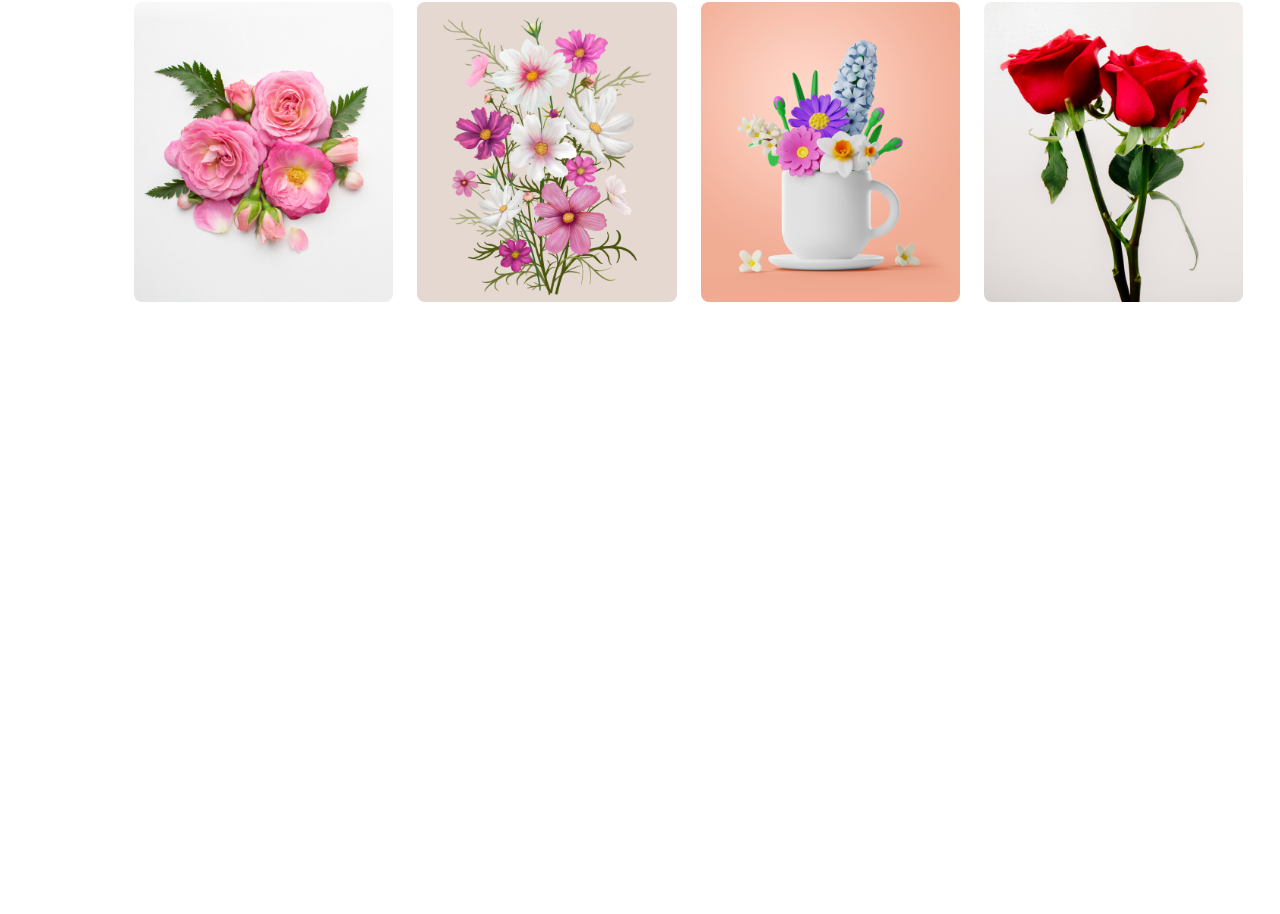
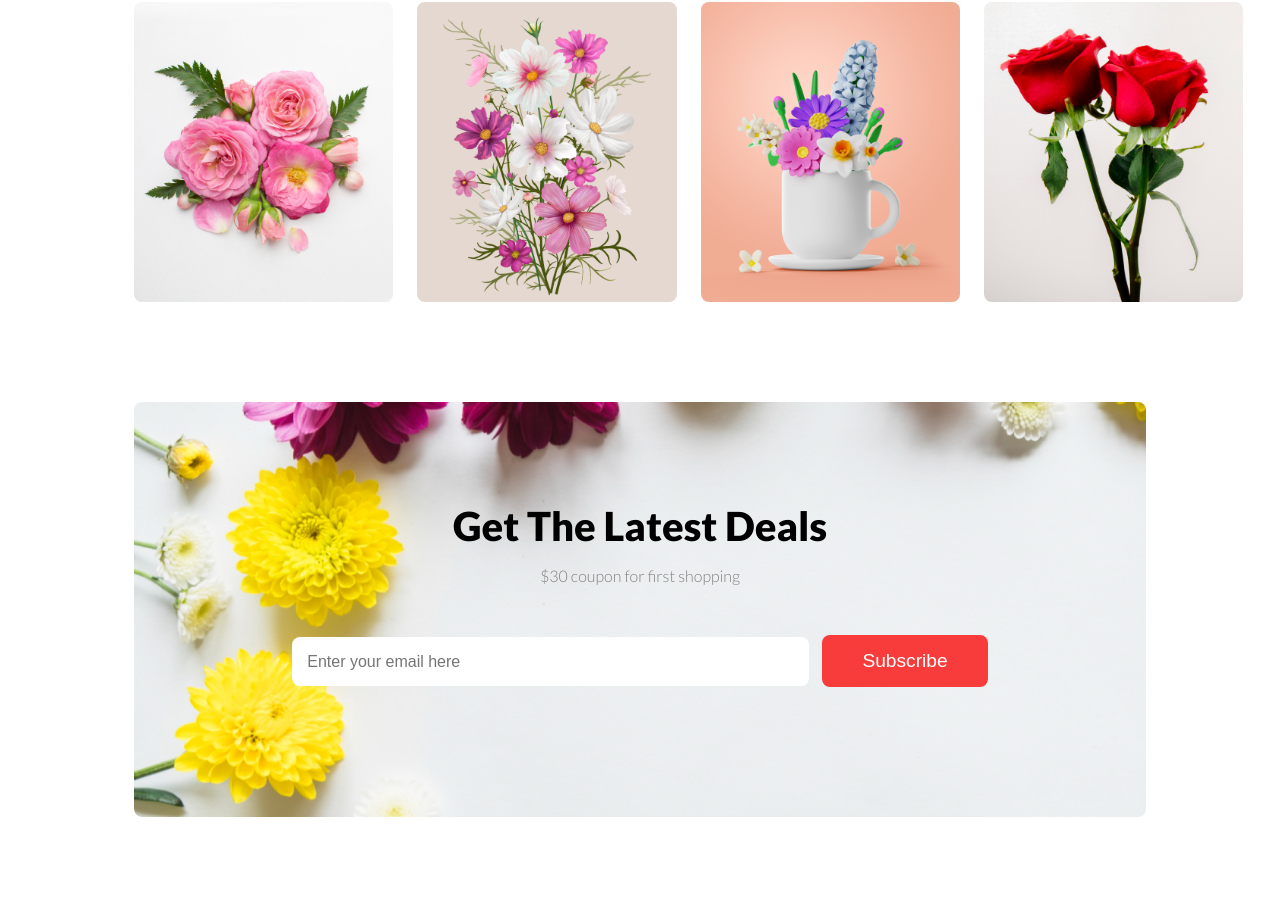
Before and after one commit to rimasultana/Flower-shop, a plain HTML site: page index.html in a window 1280 px wide. Shown: the part 3050-3964 px from the top of the page. Before the commit the page ends 3360 px from the top, so only its background shows below. Drawn offline with Linux system fonts and the light colour scheme.

Commit message:
conplete

```diff
--- a/index.html
+++ b/index.html
@@ -101,26 +101,30 @@
           readable content of a page when looking at its layout.
         </p>
         <div class="Instagram-container">
-          <img src="Flower Asset/pink.png" alt="">
-          <img src="Flower Asset/Rectangle 4.png" alt="">
-          <img src="Flower Asset/tob.png" alt="">
-          <img src="Flower Asset/rose.png" alt="">
+          <img src="Flower Asset/pink.png" alt="" />
+          <img src="Flower Asset/Rectangle 4.png" alt="" />
+          <img src="Flower Asset/tob.png" alt="" />
+          <img src="Flower Asset/rose.png" alt="" />
         </div>
       </section>
 
       <!-- =-=-=-=-=-=-=-Get The Latest Deals=-=-=-=-=-=- -->
-      <section class="deals-section hide">
+      <section class="deals-section">
         <div class="deals-section-container">
-          <h3>Get The Latest Deals</h3>
-          <p>$30 coupon for first shopping</p>
-          <div class="input">
-            <input type="text" placeholder="Enter your email here" />
+          <h3 class="box-title">Get The Latest Deals</h3>
+          <p class="box-description">$30 coupon for first shopping</p>
+          <div class="btn-section">
+            <input
+              style="width: 500px; height: 47px"
+              type="text"
+              placeholder="Enter your email here"
+            />
             <button class="btn">Subscribe</button>
           </div>
         </div>
       </section>
     </main>
-    <footer class="hide">
+    <footer>
       <div class="flowershop-container">
         <h2><span>Flower</span>Shop</h2>
         <p>
--- a/style.css
+++ b/style.css
@@ -202,36 +202,36 @@ img {
   margin: 0 auto;
   background-image: url("yellow-red.png");
   background-size: cover;
+  border-radius: 8px;
+  margin-top: 100px;
 }
 .deals-section-container {
   text-align: center;
-  padding: 30px auto;
 }
-.deals-section-container h3 {
+.box-title {
   font-size: 2.5rem;
   font-weight: 800;
   margin-bottom: 10px;
   color: black;
-  margin-top: 100px;
+  padding-top: 100px;
 }
-.deals-section-container p {
+.box-description {
   color: gray;
   font-size: 1rem;
   font-weight: 300;
   margin-bottom: 50px;
 }
-.input {
-  display: flex;
-  gap: 10px;
-  justify-content: center;
-  align-items: center;
-  text-align: center;
-}
-.input input {
-  margin-left: 5px;
+input {
   border-radius: 8px;
   border: none;
-  padding: 20px 90px;
+  padding-left: 15px;
+  color: rgba(39, 39, 39, 0.6);
+  font-size: 16px;
+  font-weight: 400;
+  margin-right: 10px;
+}
+.btn-section{
+  padding-bottom: 130px;
 }
 
 /* =-=-=-=--=-=-footer-section=-===-=-=-=-=- */
@@ -239,6 +239,7 @@ footer {
   background-color: black;
   opacity: 0.9;
   color: #fff;
+  margin-top: 100px
 }
 .flowershop-container {
   display: flex;
```
